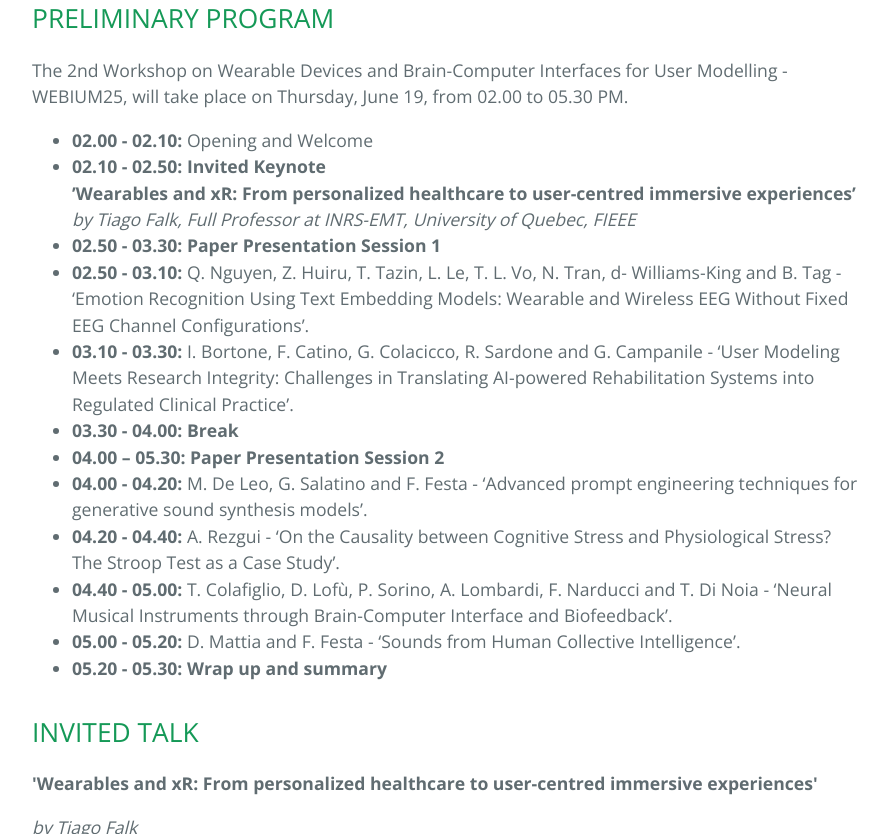
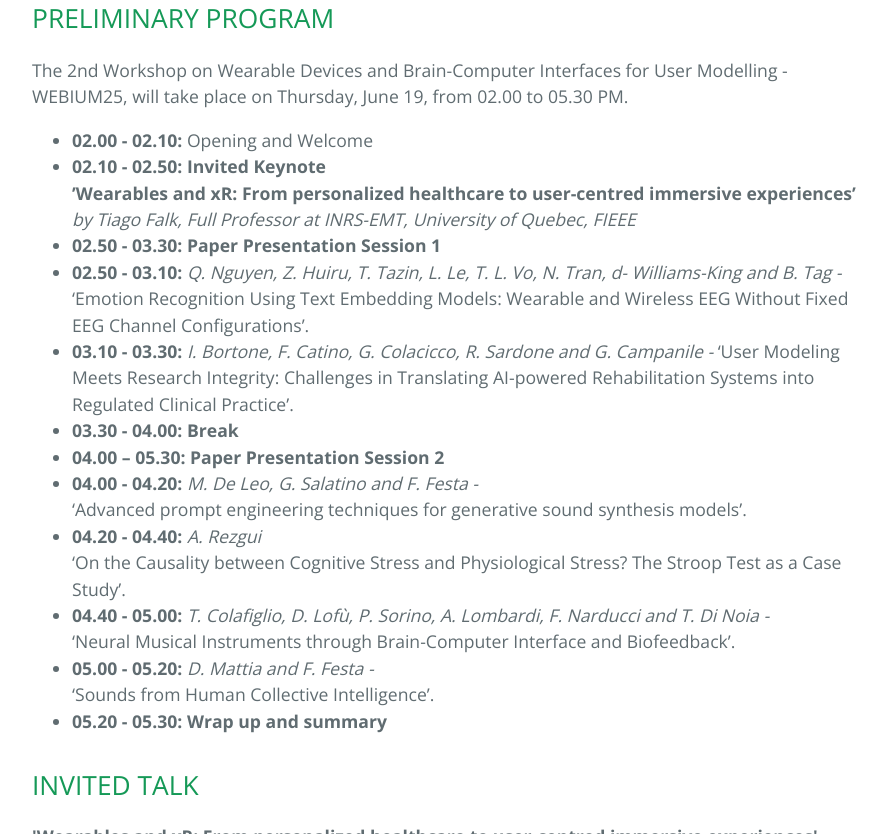
Before and after one commit to sisinflab/webium25, a Jekyll site: the page built from index.md, in a window 1280 px wide and 900 px high, scrolled down 4630 px, cut to the strip 0-834 px from the top of the window. Shown: the whole strip, without its empty margins (192-1080 px from the left). Built offline with Jekyll 4.4.1, drawn with Linux system fonts in a browser that asks for light colours.

```diff
--- a/index.md
+++ b/index.md
@@ -142,15 +142,18 @@ The 2nd Workshop on Wearable Devices and Brain-Computer Interfaces for User Mode
 <b>’Wearables and xR: From personalized healthcare to user-centred immersive experiences’</b><br>
 <i>by Tiago Falk, Full Professor at INRS-EMT, University of Quebec, FIEEE</i><br>
 + <b>02.50 - 03.30:</b> <b>Paper Presentation Session 1</b>
-+ <b>02.50 - 03.10:</b> Q. Nguyen, Z. Huiru, T. Tazin, L. Le, T. L. Vo, N. Tran, d- Williams-King and B. Tag - 'Emotion Recognition Using Text Embedding Models: Wearable and Wireless EEG Without Fixed EEG Channel Configurations'.
-+ <b>03.10 - 03.30:</b> I. Bortone, F. Catino, G. Colacicco, R. Sardone and G. Campanile -
++ <b>02.50 - 03.10:</b> <i>Q. Nguyen, Z. Huiru, T. Tazin, L. Le, T. L. Vo, N. Tran, d- Williams-King and B. Tag - </i> <br>
+'Emotion Recognition Using Text Embedding Models: Wearable and Wireless EEG Without Fixed EEG Channel Configurations'.
++ <b>03.10 - 03.30:</b> <i>I. Bortone, F. Catino, G. Colacicco, R. Sardone and G. Campanile - </i>
 'User Modeling Meets Research Integrity: Challenges in Translating AI-powered Rehabilitation Systems into Regulated Clinical Practice'.
 + <b>03.30 - 04.00:</b> <b>Break</b>
 + <b>04.00 – 05.30:</b> <b>Paper Presentation Session 2</b>
-+ <b>04.00 - 04.20:</b> M. De Leo, G. Salatino and F. Festa - 'Advanced prompt engineering techniques for generative sound synthesis models'.
-+ <b>04.20 - 04.40:</b> A. Rezgui - 'On the Causality between Cognitive Stress and Physiological Stress? The Stroop Test as a Case Study'.
-+ <b>04.40 - 05.00:</b> T. Colafiglio, D. Lofù, P. Sorino, A. Lombardi, F. Narducci and T. Di Noia - 'Neural Musical Instruments through Brain-Computer Interface and Biofeedback'.
-+ <b>05.00 - 05.20:</b> D. Mattia and F. Festa - 'Sounds from Human Collective Intelligence'.
++ <b>04.00 - 04.20:</b> <i> M. De Leo, G. Salatino and F. Festa - </i><br> 'Advanced prompt engineering techniques for generative sound synthesis models'.
++ <b>04.20 - 04.40:</b><i> A. Rezgui </i><br> 'On the Causality between Cognitive Stress and Physiological Stress? The Stroop Test as a Case Study'.
++ <b>04.40 - 05.00:</b> <i>T. Colafiglio, D. Lofù, P. Sorino, A. Lombardi, F. Narducci and T. Di Noia - </i><br>
+'Neural Musical Instruments through Brain-Computer Interface and Biofeedback'.
++ <b>05.00 - 05.20:</b> <i>D. Mattia and F. Festa - </i><br>
+'Sounds from Human Collective Intelligence'.
 + <b>05.20 - 05.30:</b> <b>Wrap up and summary</b>
 
 
```
